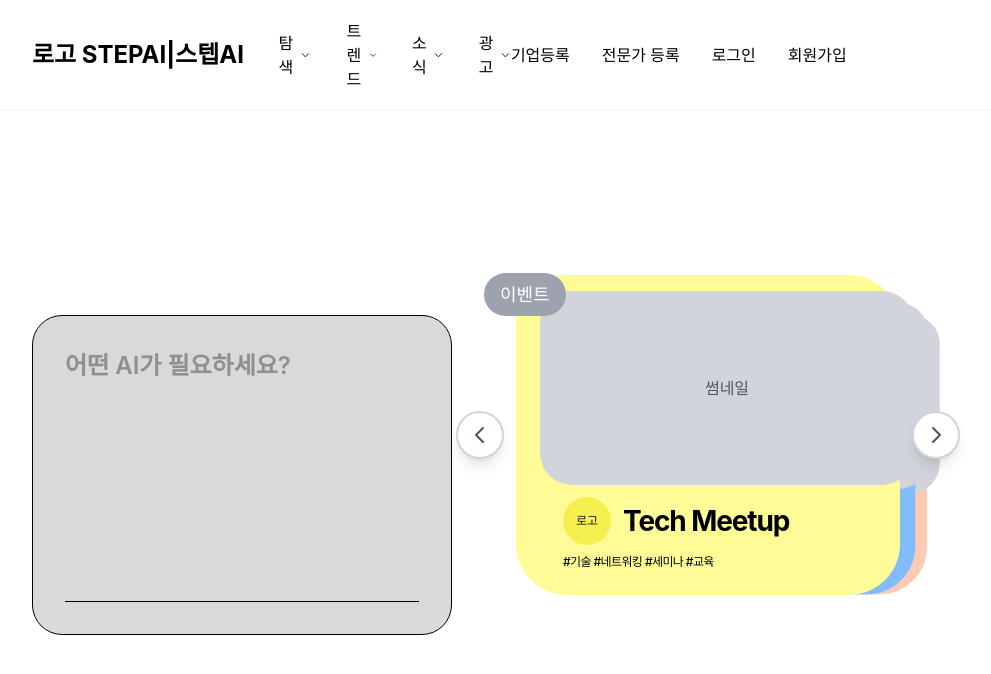
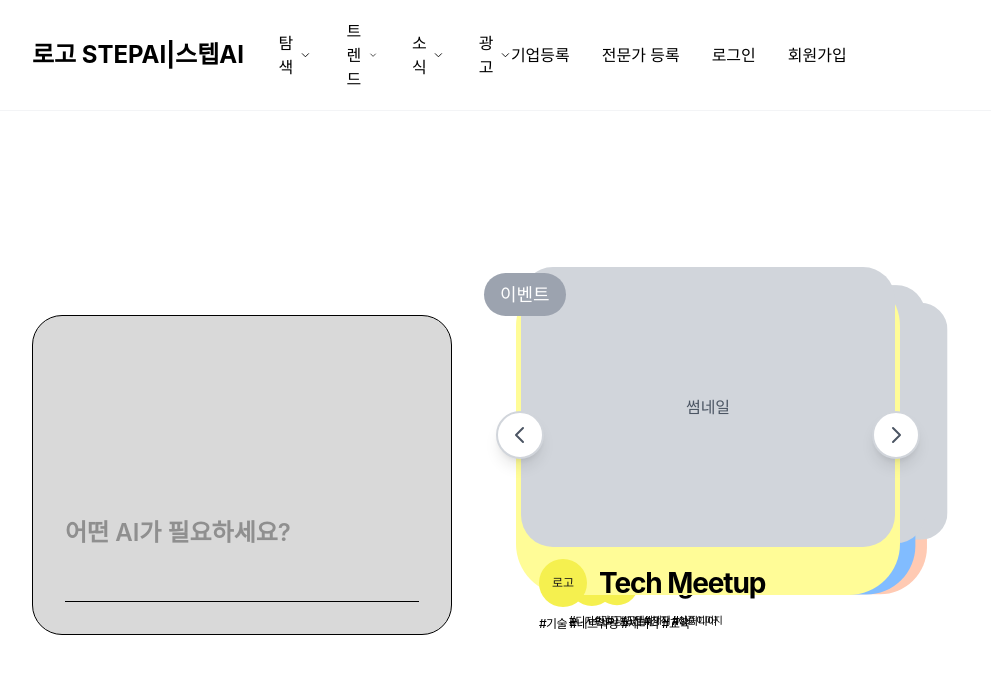
Before and after one commit to kimnamwook1/stepai-web, a Next.js app: page / in a window 1280 px wide. Shown: the top 674 px of the page, without its empty margins (288-1279 px from the left). Built offline with nearby package versions, Linux system fonts and the light colour scheme; a web font is replaced by a local one.

Commit message:
feat: 대화창 2단 분리, 카드 내부 텍스트/썸네일 scale 동적 적용

```diff
--- a/src/components/ContentsMain.tsx
+++ b/src/components/ContentsMain.tsx
@@ -100,9 +100,16 @@ const ContentsMain = () => {
         <section className="px-80 py-16 mt-[-50px]">
             <div className="flex gap-16 items-end">
                 {/* 대화창 - 좌측 */}
-                <div className="flex-none" style={{ width: 420, height: 320 }}>
-                    <div className="bg-[#d9d9d9] rounded-[30px] p-8 border border-black w-full h-full flex flex-col justify-end">
-                        <div className="relative flex-1 flex flex-col justify-end">
+                <div className="flex-none" style={{ width: 420, height: 320, display: 'flex', flexDirection: 'column', justifyContent: 'flex-end' }}>
+                    <div className="bg-[#d9d9d9] rounded-[30px] border border-black w-full h-full flex flex-col justify-end p-0">
+                        <div className="flex flex-col h-full">
+                            {/* 답변 영역 (검은 바 위) */}
+                            <div className="flex-1 flex items-end px-8 pb-2">
+                                {/* 예시 답변 텍스트 (비워둘 수도 있음) */}
+                                {/* <span className="text-lg text-black/80">AI 답변이 여기에 표시됩니다.</span> */}
+                            </div>
+                            {/* 입력 영역 (검은 바 아래) */}
+                            <div className="px-8 pb-8">
                                 <textarea
                                     ref={textareaRef}
                                     value={inputText}
@@ -111,8 +118,8 @@ const ContentsMain = () => {
                                     className="w-full bg-transparent text-black placeholder-[#8f8f8f] text-2xl font-semibold leading-[1.5] resize-none outline-none min-h-[60px] flex-1"
                                     style={{ overflow: 'hidden' }}
                                 />
-                            {/* 밑줄 */}
-                            <div className="w-full h-px bg-black mt-4"></div>
+                                <div className="w-full h-px bg-black mt-2"></div>
+                            </div>
                         </div>
                     </div>
                 </div>
@@ -123,7 +130,7 @@ const ContentsMain = () => {
                         <button
                             onClick={goPrev}
                             className="absolute z-20 w-12 h-12 bg-white border-2 border-gray-300 rounded-full flex items-center justify-center hover:bg-gray-50 transition-colors duration-300 shadow-lg"
-                            style={{ left: '-60px', top: '50%', transform: 'translateY(-50%)' }}
+                            style={{ left: '-20px', top: '50%', transform: 'translateY(-50%)' }}
                             disabled={isTransitioning}
                         >
                             <svg className="w-6 h-6 text-gray-600" fill="none" stroke="currentColor" viewBox="0 0 24 24">
@@ -137,54 +144,48 @@ const ContentsMain = () => {
                                 let diff = idx - currentIndex;
                                 if (diff < -1) diff += cardData.length;
                                 if (diff > 1) diff -= cardData.length;
-                                let style: React.CSSProperties = {
+                                let zIndex = 0, opacity = 0, top = 0, cardScale = 0.92, cardTransform = 'scale(0.92) translateX(46px)';
+                                if (diff === 0) { zIndex = 6; opacity = 1; cardScale = 1; cardTransform = 'scale(1) translateX(0)'; top = 0; }
+                                else if (diff === 1 || diff === -2) { zIndex = 5; opacity = 1; cardScale = 0.96; cardTransform = 'scale(0.96) translateX(24px)'; top = '6px'; }
+                                else if (diff === -1 || diff === 2) { zIndex = 4; opacity = 1; cardScale = 0.92; cardTransform = 'scale(0.92) translateX(46px)'; top = '12px'; }
+                                let topValue: string | number = typeof top === 'number' ? `${top}px` : top;
+                                const cardStyle: React.CSSProperties = {
                                     transition: 'all 0.5s cubic-bezier(0.4,0,0.2,1)',
                                     position: 'absolute',
-                                    top: 0,
+                                    top: topValue,
                                     left: 0,
                                     width: '100%',
                                     height: '100%',
-                                    opacity: 0,
-                                    zIndex: 0,
-                                    transform: 'scale(0.92) translateX(46px)',
+                                    opacity,
+                                    zIndex,
+                                    transform: cardTransform,
+                                    backgroundColor: card.color,
                                 };
-                                if (diff === 0) {
-                                    // 가운데(활성)
-                                    style = {
-                                        ...style,
-                                        zIndex: 6,
-                                        opacity: 1,
-                                        transform: 'scale(1) translateX(0)',
-                                        top: 0,
+                                // 텍스트 스타일 동적 적용
+                                const titleStyle = {
+                                    fontSize: `${28 * cardScale}px`,
+                                    fontWeight: 'bold',
+                                    fontFamily: 'Inter',
+                                    letterSpacing: '-1.104px',
+                                    transition: 'font-size 0.5s cubic-bezier(0.4,0,0.2,1)',
                                 };
-                                } else if (diff === 1 || diff === -2) {
-                                    // 오른쪽(다음)
-                                    style = {
-                                        ...style,
-                                        zIndex: 5,
-                                        opacity: 1,
-                                        transform: 'scale(0.96) translateX(24px)',
-                                        top: '6px',
+                                const hashStyle = {
+                                    fontSize: `${12 * cardScale}px`,
+                                    fontFamily: 'Inter',
+                                    letterSpacing: '-0.608px',
+                                    fontWeight: 500,
+                                    transition: 'font-size 0.5s cubic-bezier(0.4,0,0.2,1)',
                                 };
-                                } else if (diff === -1 || diff === 2) {
-                                    // 왼쪽(이전)
-                                    style = {
-                                        ...style,
-                                        zIndex: 4,
-                                        opacity: 1,
-                                        transform: 'scale(0.92) translateX(46px)',
-                                        top: '12px',
+                                const logoStyle = {
+                                    fontSize: `${12 * cardScale}px`,
+                                    transition: 'font-size 0.5s cubic-bezier(0.4,0,0.2,1)',
                                 };
-                                }
                                 return (
                                     <div
                                         key={card.id}
                                         onClick={() => handleCardClick(card.id)}
                                         className="overflow-visible rounded-[51px] cursor-pointer"
-                                        style={{
-                                            ...style,
-                                            backgroundColor: card.color,
-                                        }}
+                                        style={cardStyle}
                                     >
                                         {/* 뱃지 - 좌상단 바깥 */}
                                         <div
@@ -194,37 +195,32 @@ const ContentsMain = () => {
                                                 left: '-32px',
                                             }}
                                         >
-                                            <span className="text-[18px] font-medium" style={{ fontFamily: 'Inter' }}>
+                                            <span className="text-[18px] font-medium" style={{ fontFamily: 'Inter', fontSize: `${18 * cardScale}px`, transition: 'font-size 0.5s cubic-bezier(0.4,0,0.2,1)' }}>
                                                 {card.category}
                                             </span>
                                         </div>
-
-                                        {/* 카드 본체 */}
-                                        <div className="p-6 h-full flex flex-col">
-                                            {/* 썸네일 이미지 */}
-                                            <div className="w-[374px] h-[280px] mx-auto rounded-[32px] overflow-hidden mb-3 -mt-2">
+                                        {/* 썸네일 이미지 - 카드와 동일한 transform 적용 */}
+                                        <div className="w-[374px] h-[280px] mx-auto rounded-[32px] overflow-hidden mb-3 -mt-2" style={{ transform: cardTransform, transition: 'all 0.5s cubic-bezier(0.4,0,0.2,1)' }}>
                                             <div className="w-full h-full bg-gray-300 flex items-center justify-center">
                                                 <span className="text-gray-600">썸네일</span>
                                             </div>
                                         </div>
-
                                         {/* 하단 영역 */}
                                         <div className="flex-1 flex flex-col justify-center">
                                             {/* 로고+서비스명 수평 정렬 */}
                                             <div className="flex flex-row items-center mb-2" style={{ marginLeft: '23px' }}>
                                                 <div className="w-[48px] h-[48px] bg-[#f5f04f] rounded-full flex items-center justify-center flex-shrink-0 mr-3">
-                                                        <span className="text-xs">로고</span>
+                                                    <span className="text-xs" style={logoStyle}>로고</span>
                                                 </div>
-                                                    <h4 className="text-[28px] font-bold text-black" style={{ fontFamily: 'Inter', letterSpacing: '-1.104px' }}>
+                                                <h4 className="text-black" style={titleStyle}>
                                                     {card.title}
                                                 </h4>
                                             </div>
                                             {/* 해시태그 - 아래쪽에 고정 */}
                                             <div className="mt-auto" style={{ marginLeft: '23px' }}>
-                                                    <p className="text-[12px] font-medium text-black" style={{ fontFamily: 'Inter', letterSpacing: '-0.608px' }}>
+                                                <p className="text-black" style={hashStyle}>
                                                     {card.hashtags}
                                                 </p>
-                                                </div>
                                             </div>
                                         </div>
                                     </div>
@@ -235,7 +231,7 @@ const ContentsMain = () => {
                         <button
                             onClick={goNext}
                             className="absolute z-20 w-12 h-12 bg-white border-2 border-gray-300 rounded-full flex items-center justify-center hover:bg-gray-50 transition-colors duration-300 shadow-lg"
-                            style={{ right: '-60px', top: '50%', transform: 'translateY(-50%)' }}
+                            style={{ right: '-20px', top: '50%', transform: 'translateY(-50%)' }}
                             disabled={isTransitioning}
                         >
                             <svg className="w-6 h-6 text-gray-600" fill="none" stroke="currentColor" viewBox="0 0 24 24">
```
Lines whose indentation alone changed are shown as unchanged.
